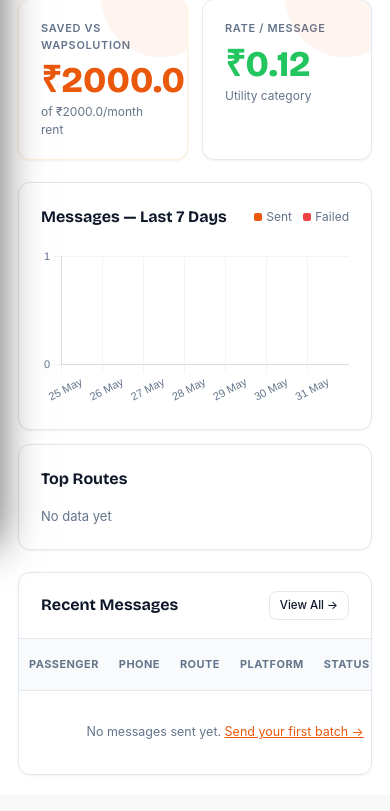
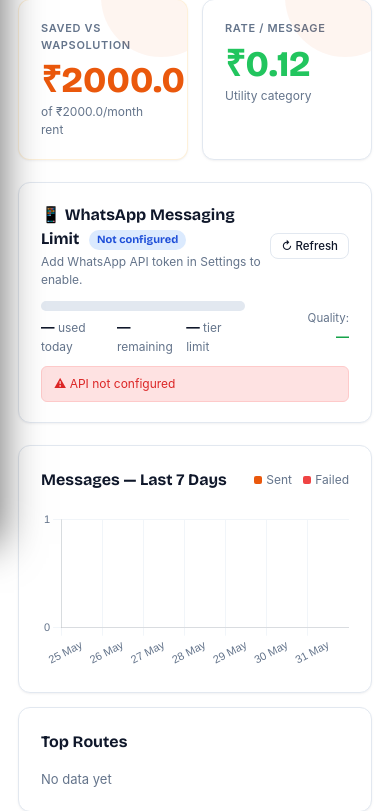
Before and after one commit to visubhai/Savan-Auto, a Flask app: page /dashboard in a window 390 px wide. Shown: the part 300-1111 px from the top of the page. Before the commit the page ends 1075 px from the top, so only its background shows below. Run offline with Flask 3, Linux system fonts and the light colour scheme; the visitor is signed in with stand-in values (Sample User, id 1); data comes from the database, SQL or seed files in the repository; data that the repository does not hold is empty.

Commit message:
Show real WhatsApp tier on dashboard, fix reaction display in inbox
Dashboard now has a live "WhatsApp Messaging Limit" card that pulls
from Meta:
  - Your phone number's current tier (TIER_50 / 250 / 1K / 10K / 100K
    / UNLIMITED) shown as a pill
  - How many UNIQUE customers you have sent to today (matches Meta's
    "business-initiated conversations" metric — what counts against
    your tier)
  - Remaining capacity for the next 24h window
  - Progress bar that goes green → orange → red as usage climbs (70%
    and 90% thresholds)
  - Quality rating (GREEN / YELLOW / RED) coloured accordingly
  - Refresh button to re-fetch live

Implementation
- meta_api.py: get_phone_info() hits /{phone-number-ID} for
  messaging_limit_tier, verified_name, display_phone_number,
  quality_rating; returns a tier_limit numeric mapping
- database.py / database_sqlite.py: get_today_conversations() counts
  DISTINCT customer_phone successfully sent to today (IST). Service
  replies inside the 24h window don't count, matching Meta's rules
- New /api/dashboard/wa-limit endpoint composes the two so the card
  populates via fetch on page load (no extra hit on every request)

Webhook — reactions and interactive replies are now first-class
- type=reaction → store the actual emoji (e.g. "❤️ (reacted)") instead
  of the meaningless "[reaction]" placeholder
- type=button → store button text
- type=interactive (button_reply, list_reply) → store the title the
  customer tapped

Verified against the real Meta API on the production phone number:
  tier=TIER_250, used=110, remaining=140, quality=GREEN.

```diff
--- a/app.py
+++ b/app.py
@@ -1250,6 +1250,21 @@ def webhook_receive():
                     elif msg_type == "location":
                         loc = msg.get("location", {})
                         content = f"[Location: {loc.get('latitude')}, {loc.get('longitude')}]"
+                    elif msg_type == "reaction":
+                        rx = msg.get("reaction", {})
+                        emoji = rx.get("emoji", "")
+                        content = (emoji + " (reacted)") if emoji else "(removed reaction)"
+                    elif msg_type == "button":
+                        btn = msg.get("button", {})
+                        content = f"🔘 {btn.get('text','') or btn.get('payload','') or 'Button reply'}"
+                    elif msg_type == "interactive":
+                        inter = msg.get("interactive", {})
+                        if inter.get("type") == "button_reply":
+                            content = f"🔘 {inter.get('button_reply',{}).get('title','Button reply')}"
+                        elif inter.get("type") == "list_reply":
+                            content = f"📋 {inter.get('list_reply',{}).get('title','List reply')}"
+                        else:
+                            content = f"[{msg_type}]"
                     else:
                         content = f"[{msg_type}]"
 
@@ -1473,6 +1488,40 @@ def inbox_unread():
     return jsonify({"count": db.get_unread_count()})
 
 
+@app.route("/api/dashboard/wa-limit")
+@login_required
+def dashboard_wa_limit():
+    """Live tier + usage info for the WhatsApp limit card on the dashboard."""
+    api = WhatsAppAPI()
+    info = api.get_phone_info() or {}
+    if info.get("error"):
+        return jsonify({"ok": False, "error": info["error"]})
+
+    used  = db.get_today_conversations()
+    limit = info.get("tier_limit")  # None when unlimited
+    tier  = info.get("messaging_limit_tier") or "UNKNOWN"
+
+    if limit:
+        remaining = max(0, limit - used)
+        pct = min(100, round(used * 100 / limit)) if limit else 0
+    else:
+        remaining = None
+        pct = 0
+
+    return jsonify({
+        "ok":            True,
+        "tier":          tier,
+        "tier_label":    tier.replace("TIER_", "").replace("_", " "),
+        "limit":         limit,
+        "used":          used,
+        "remaining":     remaining,
+        "percent":       pct,
+        "quality":       info.get("quality_rating", "—"),
+        "display_phone": info.get("display_phone_number", ""),
+        "verified_name": info.get("verified_name", ""),
+    })
+
+
 @app.route("/media/<int:chat_id>")
 @login_required
 def serve_media(chat_id):
--- a/database.py
+++ b/database.py
@@ -37,7 +37,7 @@ if not MONGO_URI:
         get_batch_messages, get_failed_messages, get_phone_messages,
         get_recent_recipients,
         get_today_stats, get_month_stats, get_chart_data,
-        get_recent_sends, get_top_routes,
+        get_today_conversations, get_recent_sends, get_top_routes,
         create_scheduled_job, list_scheduled_jobs,
         get_due_jobs, update_scheduled_job, delete_scheduled_job,
         create_campaign, list_campaigns, get_campaign, update_campaign,
@@ -449,6 +449,19 @@ else:
             .limit(limit)
         )
 
+    def get_today_conversations():
+        """Count of UNIQUE customer phones we successfully sent to today (IST).
+
+        This matches WhatsApp's "business-initiated conversations" metric
+        that counts against your messaging tier — one conversation per
+        24-hour window per customer.
+        """
+        today = _today()  # 'YYYY-MM-DD' in IST
+        return len(_db().messages.distinct(
+            "customer_phone",
+            {"status": "sent", "sent_at": {"$gte": today}},
+        ))
+
     def get_recent_recipients(days=30, template_name=None, status="sent"):
         """Return one row per unique phone we've successfully sent to in the
         last `days` days. Each row is the latest message for that phone:
--- a/database_sqlite.py
+++ b/database_sqlite.py
@@ -503,6 +503,17 @@ def get_phone_messages(phone, limit=200):
         ).fetchall()
 
 
+def get_today_conversations():
+    """Count of UNIQUE customer phones we successfully sent to today (IST)."""
+    with get_db() as db:
+        row = db.execute(
+            "SELECT COUNT(DISTINCT customer_phone) AS c FROM messages "
+            "WHERE status='sent' "
+            "AND date(sent_at)=date('now', '+330 minutes')"
+        ).fetchone()
+        return row["c"] if row else 0
+
+
 def get_recent_recipients(days=30, template_name=None, status="sent"):
     """One row per unique phone we've successfully sent to in the last
     `days` days, with the latest message's metadata.
--- a/meta_api.py
+++ b/meta_api.py
@@ -118,6 +118,50 @@ class WhatsAppAPI:
         except Exception as e:
             return False, str(e)
 
+    def get_phone_info(self):
+        """Fetch tier + quality info for the configured phone number.
+
+        Returns a dict like:
+          {
+            "messaging_limit_tier": "TIER_1K",   # one of TIER_50/250/1K/10K/100K/UNLIMITED
+            "verified_name": "Savan Travels",
+            "display_phone_number": "+91 7567 529300",
+            "quality_rating": "GREEN",            # GREEN / YELLOW / RED
+            "tier_limit": 1000,                   # numeric, None for unlimited
+          }
+        or {"error": "..."} on failure.
+        """
+        if not self.is_configured():
+            return {"error": "API not configured"}
+        try:
+            r = requests.get(
+                f"{self.base_url}/{self.phone_number_id}",
+                headers=self.headers,
+                params={
+                    "fields": "messaging_limit_tier,verified_name,display_phone_number,quality_rating,name_status"
+                },
+                timeout=10,
+            )
+            if r.status_code != 200:
+                return {"error": f"HTTP {r.status_code}: {r.text[:200]}"}
+            data = r.json()
+            # Map tier string → numeric daily limit for "unique business-initiated
+            # conversations" (Meta's quota; service replies don't count here).
+            tier_map = {
+                "TIER_50":         50,
+                "TIER_250":        250,
+                "TIER_1K":         1_000,
+                "TIER_10K":        10_000,
+                "TIER_100K":       100_000,
+                "TIER_UNLIMITED":  None,
+            }
+            data["tier_limit"] = tier_map.get(
+                (data.get("messaging_limit_tier") or "").upper(), None
+            )
+            return data
+        except Exception as e:
+            return {"error": str(e)}
+
     def download_media(self, media_id):
         """Download an incoming media file by its media_id.
 
--- a/templates/dashboard.html
+++ b/templates/dashboard.html
@@ -51,6 +51,40 @@
     <div style="font-size:12px;color:var(--muted);margin-top:4px;">Utility category</div>
   </div>
 
+</div>
+
+<!-- WhatsApp messaging limit card (live from Meta) -->
+<div class="card fade-in" id="waLimitCard" style="padding:20px 22px;margin-bottom:22px;animation-delay:0.24s;">
+  <div style="display:flex;justify-content:space-between;align-items:center;margin-bottom:12px;">
+    <div>
+      <div style="font-family:'Bricolage Grotesque',sans-serif;font-size:16px;font-weight:700;">
+        📱 WhatsApp Messaging Limit
+        <span id="waTier" style="display:inline-block;background:var(--primary-dim);color:var(--primary-dark);font-size:11px;font-weight:700;padding:2px 8px;border-radius:99px;margin-left:6px;vertical-align:middle;">…</span>
+      </div>
+      <div style="font-size:12px;color:var(--muted);margin-top:2px;" id="waSubtitle">Checking with Meta…</div>
+    </div>
+    <button type="button" class="btn btn-ghost btn-sm" onclick="loadWaLimit()" id="waRefresh">↻ Refresh</button>
+  </div>
+
+  <!-- Progress bar -->
+  <div style="display:flex;align-items:center;gap:14px;">
+    <div style="flex:1;">
+      <div class="progress-track" style="height:10px;">
+        <div class="progress-fill" id="waBar" style="width:0%;background:linear-gradient(90deg,#16a34a,#22c55e);"></div>
+      </div>
+      <div style="display:flex;justify-content:space-between;margin-top:6px;font-size:12px;color:var(--muted);">
+        <span><strong style="color:var(--text);font-size:13.5px;" id="waUsed">—</strong> used today</span>
+        <span><strong style="color:var(--text);font-size:13.5px;" id="waRemaining">—</strong> remaining</span>
+        <span><strong style="color:var(--text);font-size:13.5px;" id="waLimit">—</strong> tier limit</span>
+      </div>
+    </div>
+    <div style="text-align:right;font-size:11.5px;color:var(--muted);min-width:90px;">
+      Quality:<br>
+      <span id="waQuality" style="font-weight:700;font-size:13px;color:var(--success);">—</span>
+    </div>
+  </div>
+
+  <div id="waError" style="display:none;margin-top:10px;font-size:12px;color:var(--error);background:#fee2e2;border:1px solid #fecaca;border-radius:6px;padding:8px 12px;"></div>
 </div>
 
 <!-- Chart + Top Routes row -->
@@ -175,5 +209,50 @@ if (ctx) {
   });
 }
 });  // window.load
+
+// WhatsApp messaging-limit card — populated from /api/dashboard/wa-limit
+function fmt(n){ return n == null ? '—' : (typeof n === 'number' ? n.toLocaleString('en-IN') : n); }
+
+function loadWaLimit() {
+  var btn = document.getElementById('waRefresh');
+  btn.disabled = true; btn.textContent = '…';
+  var err = document.getElementById('waError'); err.style.display = 'none';
+  fetch('/api/dashboard/wa-limit')
+    .then(function(r){ return r.json(); })
+    .then(function(d) {
+      btn.disabled = false; btn.textContent = '↻ Refresh';
+      if (!d.ok) {
+        err.textContent = '⚠ ' + (d.error || 'Could not fetch from Meta');
+        err.style.display = '';
+        document.getElementById('waSubtitle').textContent = 'Add WhatsApp API token in Settings to enable.';
+        document.getElementById('waTier').textContent = 'Not configured';
+        return;
+      }
+      document.getElementById('waTier').textContent = d.tier_label;
+      document.getElementById('waSubtitle').textContent =
+        (d.verified_name ? d.verified_name + ' · ' : '') + (d.display_phone || '');
+      document.getElementById('waUsed').textContent      = fmt(d.used);
+      document.getElementById('waRemaining').textContent = d.remaining == null ? '∞' : fmt(d.remaining);
+      document.getElementById('waLimit').textContent     = d.limit == null ? 'Unlimited' : fmt(d.limit);
+      document.getElementById('waBar').style.width       = d.percent + '%';
+      // Bar colour based on usage
+      var bar = document.getElementById('waBar');
+      if (d.percent >= 90)      bar.style.background = 'linear-gradient(90deg,#dc2626,#ef4444)';
+      else if (d.percent >= 70) bar.style.background = 'linear-gradient(90deg,#ea580c,#f97316)';
+      else                      bar.style.background = 'linear-gradient(90deg,#16a34a,#22c55e)';
+      // Quality rating colour
+      var q = document.getElementById('waQuality');
+      q.textContent = d.quality || '—';
+      q.style.color = (d.quality === 'GREEN') ? 'var(--success)' :
+                      (d.quality === 'YELLOW') ? '#ca8a04' :
+                      (d.quality === 'RED') ? 'var(--error)' : 'var(--muted)';
+    })
+    .catch(function(e) {
+      btn.disabled = false; btn.textContent = '↻ Refresh';
+      err.textContent = '⚠ ' + e.message;
+      err.style.display = '';
+    });
+}
+loadWaLimit();
 </script>
 {% endblock %}
```
